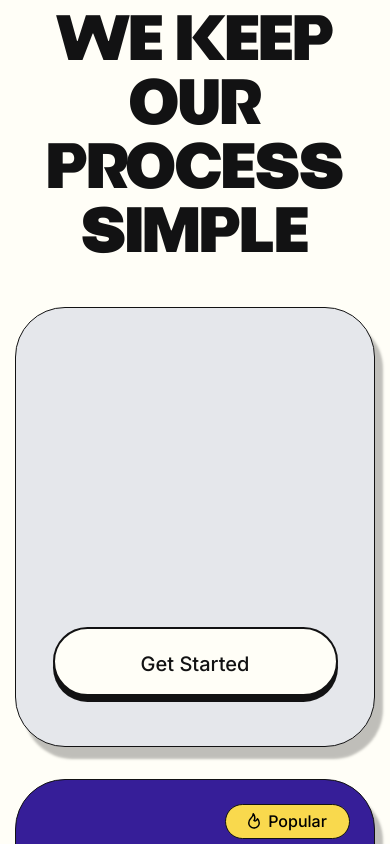
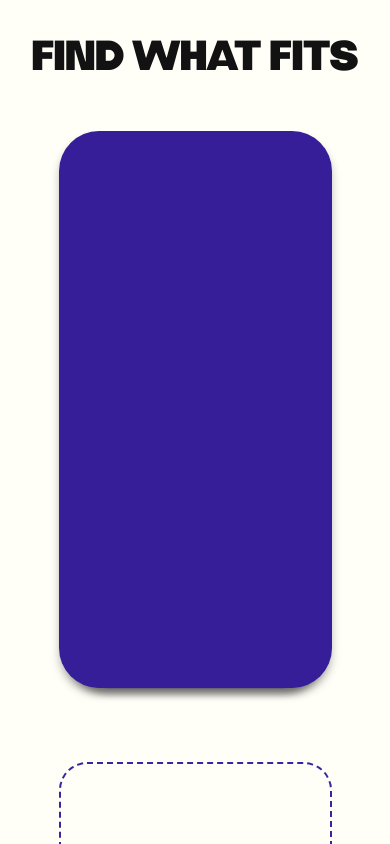
Before and after one commit to cyber-zeff/vistazo-main, a Next.js app: page / in a window 390 px wide. Shown: the part 3580-4424 px from the top of the page. Built offline with nearby package versions, Linux system fonts and the light colour scheme.

Commit message:
add:made-the-new-design

```diff
--- a/app/components/Process.tsx
+++ b/app/components/Process.tsx
@@ -1,98 +1,119 @@
 "use client";
 
-import ProcessBtn from "./ProcessBtns";
-import React, { useEffect, useRef } from "react";
-import gsap from "gsap";
-import { ScrollTrigger } from "gsap/ScrollTrigger";
+import React, { useState } from "react";
+import { motion, AnimatePresence } from "framer-motion";
 
-gsap.registerPlugin(ScrollTrigger);
+const DesktopCard = ({
+    className,
+}: {
+    className?: string;
+}) => (
+    <div
+        className={`rounded-4xl shadow-[0px_6px_8px_0px_rgba(0,0,0,0.25)] ${className}`}
+    />
+);
+const MOBILE_CARDS = [
+    { id: 1, color: "#361E98" },
+    { id: 2, color: "#3A259F" },
+    { id: 3, color: "#6A5ACD" },
+];
 
-const ProcessSection: React.FC = () => {
-    const headingRef = useRef<HTMLHeadingElement>(null);
-    const andRef = useRef<HTMLSpanElement>(null);
-    const resultsRef = useRef<HTMLSpanElement>(null);
-    const extraRef = useRef<HTMLSpanElement>(null);
+const SWIPE_THRESHOLD = 120;
 
-    useEffect(() => {
-        if (!headingRef.current) return;
-
-        const ctx = gsap.context(() => {
-            // TEXT ANIMATIONS (UNCHANGED)
-            gsap.fromTo(
-                resultsRef.current,
-                { x: () => window.innerWidth + 150 },
-                {
-                    x: 0,
-                    ease: "back.out(0.6)",
-                    scrollTrigger: {
-                        trigger: headingRef.current,
-                        start: "top 85%",
-                        end: "top 25%",
-                        scrub: 3,
-                        invalidateOnRefresh: true,
-                    },
-                }
-            );
-
-            gsap.fromTo(
-                [andRef.current, extraRef.current],
-                { x: () => -(window.innerWidth + 150) },
-                {
-                    x: 0,
-                    ease: "back.out(0.6)",
-                    stagger: 0.15,
-                    scrollTrigger: {
-                        trigger: headingRef.current,
-                        start: "top 85%",
-                        end: "top 25%",
-                        scrub: 3,
-                        invalidateOnRefresh: true,
-                    },
-                }
-            );
-        });
-
-        return () => ctx.revert();
-    }, []);
+const ProcessSection = () => {
+    const [cards, setCards] = useState(MOBILE_CARDS);
 
     return (
-        <section className="relative w-full bg-[#FFFEF7] overflow-hidden py-10">
-            {/* TEXT */}
-            <h2 className='quantaFont text-[#121213] leading-normal font-black text-[64px] sm:text-[84px] md:text-[96px] uppercase text-center mb-10 md:mb-20 text-balance max-w-308.75 mx-auto'>We keep our Process Simple</h2>
+        <section className="w-full bg-[#FFFEF7] overflow-hidden py-[clamp(3rem,8vh,8rem)]">
+            {/* Heading */}
+            <h2 className="quantaFont text-[#121213] font-black uppercase text-center mb-[clamp(2rem,6vh,6rem)] text-[clamp(42px,8vw,128px)]">
+                Find What Fits
+            </h2>
 
-            {/* STATIC CARDS */}
-            <div className="grid grid-cols-1 md:grid-cols-2 lg:grid-cols-3 gap-x-16 gap-y-0 place-items-center max-w-7xl mx-auto px-4">
-                {/* Left Card */}
-                <div className="mb-8 flex flex-col justify-end items-center gap-7.5 p-12.5 w-90 h-110 md:h-130 md:w-100 rounded-[50px] bg-gray-200 border border-[#121213] shadow-[8px_12px_2.5px_0_rgba(0,0,0,0.25)]">
-                    <ProcessBtn path="#" name="Get Started" bg="#FFFEF7" />
+            {/* ================= DESKTOP ================= */}
+            <div className="hidden md:grid max-w-7xl mx-auto px-6 md:px-12 grid-cols-3 gap-x-8 lg:gap-x-12">
+
+                {/* LEFT COLUMN */}
+                <div className="flex flex-col gap-8 items-center">
+                    <DesktopCard
+                        className="bg-[#3A259F] w-[clamp(260px,28svw,350px)] h-[clamp(420px,60svh,530px)] rounded-3xl "/>
+
+                    <div
+                        className="w-[clamp(260px,28svw,350px)] h-[clamp(150px,22svh,186px)] rounded-[30px] border-2 border-dashed border-[#3A259F]"/>
                 </div>
 
-                {/* Center Card (Featured) */}
-                <div className="mb-8 relative lg:-top-10 md:top-0 top-0 flex flex-col justify-end items-center bg-[#361E98] gap-7.5 px-12.5 py-10 w-90 h-110 md:h-130 md:w-100 rounded-[50px] border border-[#121213] shadow-[8px_12px_2.5px_0_rgba(0,0,0,0.25)]">
-
-                    <span className="absolute top-6 right-6 flex justify-center items-center w-31.25 h-8.75 rounded-[25px] border border-[#121213] bg-[#F9D94D]">
-                        <svg xmlns="http://www.w3.org/2000/svg" width="12" height="16" viewBox="0 0 12 16" fill="none">
-                            <path d="M6 7.45575C7.74975 4.97475 6.12525 1.5885 5.25 0.75C5.25 3.29625 3.57375 4.72425 2.49975 5.7795C1.42725 6.8355 0.75 8.25 0.75 9.9705C0.75 12.7485 3.1005 15 6 15C8.8995 15 11.25 12.7485 11.25 9.9705C11.25 8.6865 10.326 6.66825 9.50025 5.7795C7.93725 8.29425 7.0575 8.29425 6 7.45575Z"
-                                stroke="black"
-                                strokeWidth="1.5"
-                                strokeLinecap="round"
-                                strokeLinejoin="round"
-                            />
-                        </svg>
-                        <span className="text-black text-[16px] leading-normal capitalize font-medium ml-2">
-                            Popular
-                        </span>
-                    </span>
-
-                    <ProcessBtn path="#" name="Let's Talk" bg="#F9D94D" />
+                {/* CENTER BIG CARD */}
+                <div className="flex justify-center">
+                    <DesktopCard
+                        className="bg-[#361E98] w-[clamp(260px,28svw,350px)] h-[clamp(500px,70svh,620px)] rounded-3xl"/>
                 </div>
 
+                {/* RIGHT COLUMN */}
+                <div className="flex flex-col gap-8 items-center">
+                    <DesktopCard
+                        className="bg-[#6A5ACD] w-[clamp(260px,28svw,350px)] h-[clamp(420px,60svh,531px)] rounded-3xl"/>
+                    <DesktopCard
+                        className="bg-[#6A5ACD] w-[clamp(260px,28svw,350px)] h-[clamp(150px,22svh,186px)] rounded-3xl"/>
+                </div>
 
-                {/* Right Card */}
-                <div className="mb-8 flex flex-col justify-end items-center gap-7.5 px-12.5 py-10 w-90 h-110 md:h-130 md:w-100 rounded-[50px] bg-gray-200 border border-[#121213] shadow-[8px_12px_2.5px_0_rgba(0,0,0,0.25)]">
-                    <ProcessBtn path="#" name="Get Started" bg="#FFFEF7" />
+            </div>
+
+
+            {/* ================= MOBILE (DRAG STACK) ================= */}
+            <div className="md:hidden relative flex flex-col items-center gap-10">
+                {/* CARD STACK */}
+                <div className="relative h-[70vh] w-full flex justify-center overflow-hidden">
+                    <AnimatePresence initial={false}>
+                        {cards.map((card, index) => {
+                            const isTop = index === 0;
+
+                            return (
+                                <motion.div
+                                    key={card.id}
+                                    layout
+                                    drag={isTop ? "x" : false}
+                                    dragElastic={0.25}
+                                    onDragEnd={(_, info) => {
+                                        if (Math.abs(info.offset.x) > SWIPE_THRESHOLD) {
+                                            setCards((prev) => {
+                                                const [top, ...rest] = prev;
+                                                return [...rest, top]; // infinite loop
+                                            });
+                                        }
+                                    }}
+                                    initial={{ opacity: 0, scale: 0.96 }}
+                                    animate={{
+                                        opacity: 1,
+                                        scale: 1 - index * 0.05,
+                                        y: index * 14,
+                                        x: 0,
+                                    }}
+                                    exit={{
+                                        x: isTop ? (Math.random() > 0.5 ? 600 : -600) : 0,
+                                        opacity: 0,
+                                    }}
+                                    transition={{
+                                        type: "spring",
+                                        stiffness: 260,
+                                        damping: 28,
+                                    }}
+                                    className="absolute w-[70vw] h-[66vh] rounded-[40px]
+                       shadow-[0px_6px_8px_0px_rgba(0,0,0,0.25)]"
+                                    style={{
+                                        backgroundColor: card.color,
+                                        zIndex: 10 - index,
+                                    }}
+                                />
+                            );
+                        })}
+                    </AnimatePresence>
                 </div>
+
+                {/* DASHED BOX (UNCHANGED + FIXED) */}
+                <div className="w-[70vw] h-[22vh] rounded-[28px] border-2 border-dashed border-[#3A259F]" />
             </div>
+
+
         </section>
     );
 };
```
